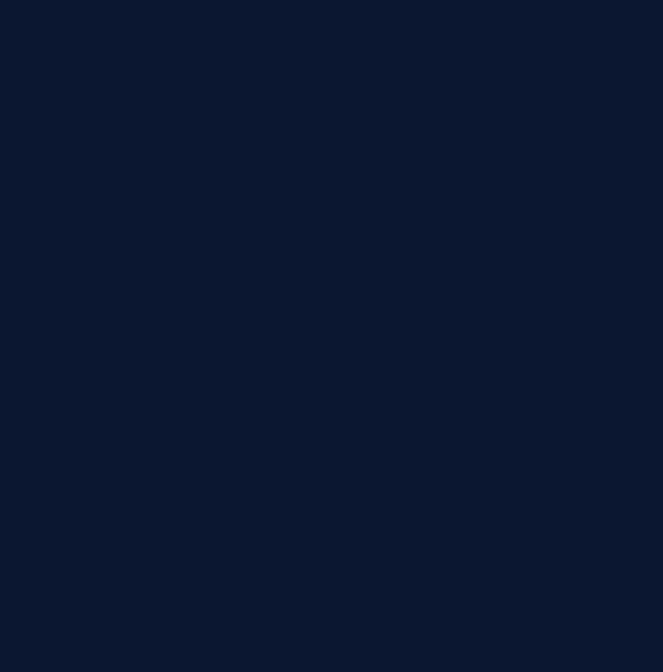
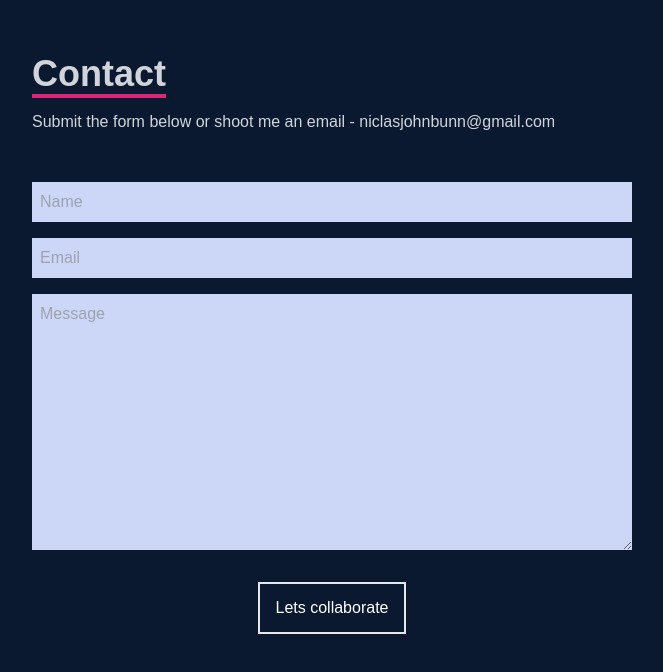
Before and after one commit to bunn1/portfolioReactApp, a React (Create React App) app: page / in a window 1280 px wide. Shown: the part 3240-3912 px from the top of the page, without its empty margins (308-971 px from the left). Built offline with nearby package versions, Linux system fonts and the light colour scheme.

Commit message:
Contact component

```diff
--- a/src/components/Contact.jsx
+++ b/src/components/Contact.jsx
@@ -1,7 +1,50 @@
 import React from 'react';
 
 function Contact() {
-  return <div className="w-full h-screen bg-[#0a192f]"></div>;
+  return (
+    <div
+      name="contact"
+      className="w-full h-screen bg-[#0a192f] flex justify-center items-center p-4"
+    >
+      <form
+        method="POST"
+        action="https://getform.io/f/pbmzzoga"
+        className="flex flex-col max-w-[600px] w-full"
+      >
+        <div className="pb-8">
+          <p className="text-4xl font-bold inline border-b-4 border-pink-600 text-gray-300">
+            Contact
+          </p>
+          <p className="text-gray-300 py-4">
+            {/* Submit the form below or shoot me an email - niclasjohnbunn@gmail.com */}
+            Submit the form below or shoot me an email -
+            niclasjohnbunn@gmail.com
+          </p>
+        </div>
+        <input
+          className="bg-[#ccd6f6] p-2"
+          type="text"
+          placeholder="Name"
+          name="name"
+        />
+        <input
+          className="my-4 p-2 bg-[#ccd6f6]"
+          type="email"
+          placeholder="Email"
+          name="email"
+        />
+        <textarea
+          className="bg-[#ccd6f6] p-2"
+          name="message"
+          rows="10"
+          placeholder="Message"
+        ></textarea>
+        <button className="text-white border-2 hover:bg-pink-600 hover:border-pink-600 px-4 py-3 my-8 mx-auto flex items-center">
+          Lets collaborate
+        </button>
+      </form>
+    </div>
+  );
 }
 
 export default Contact;
```
